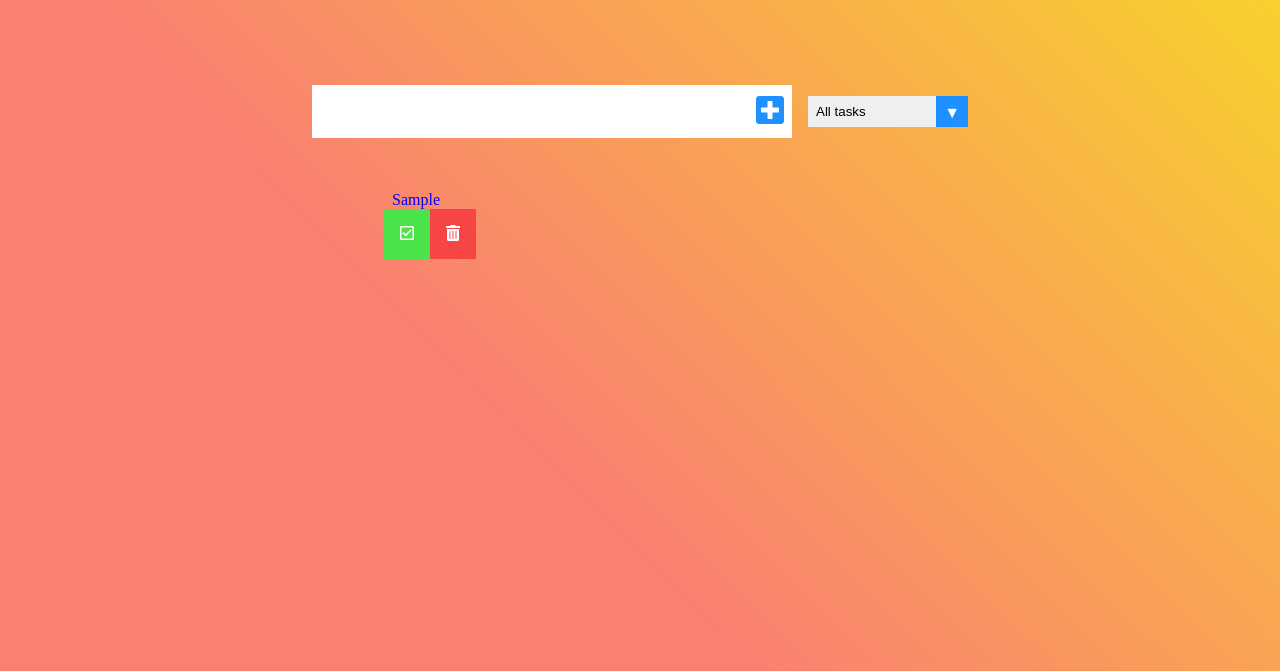
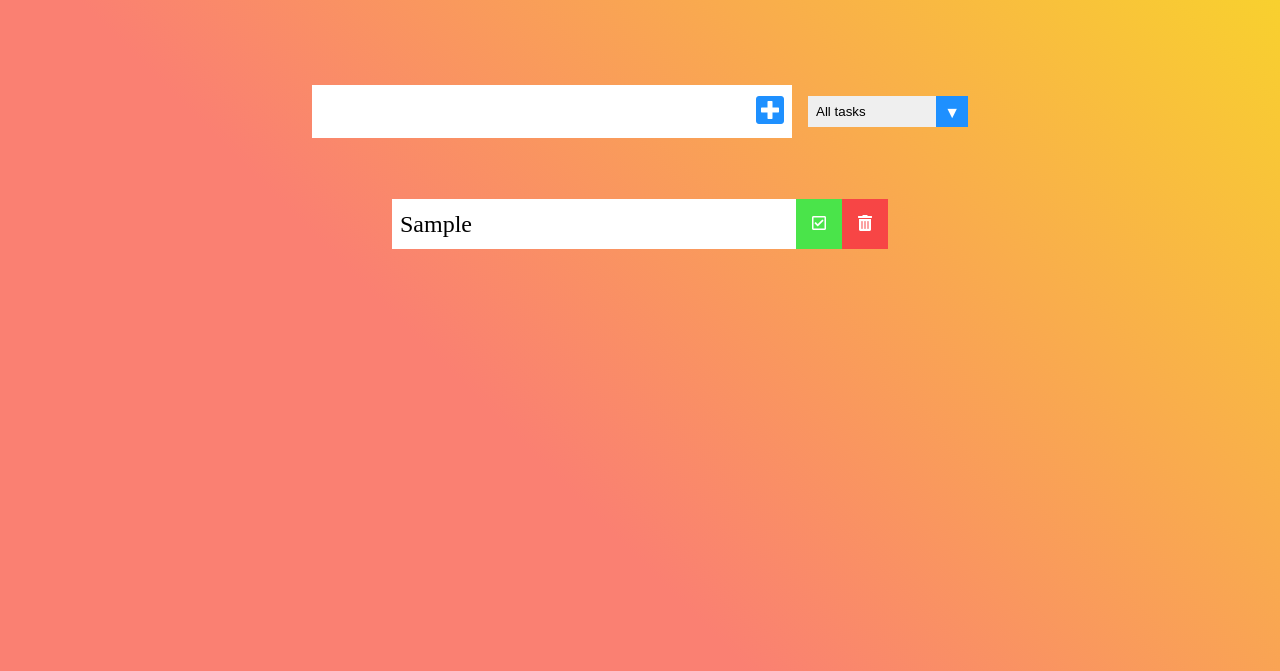
Before and after one commit to Avichai11Greenblum/TO-Do-list-JS-vanila, a plain HTML site: page TDL/index.html in a window 1280 px wide. Both pictures are taken after typing "Sample" into the empty fields and a click on the button 770 px from the left and 240 px from the top of the page. Shown: the part 129-800 px from the top of the page. Drawn offline with Linux system fonts and the light colour scheme.

Commit message:
Update style.css

```diff
--- a/TDL/style.css
+++ b/TDL/style.css
@@ -52,7 +52,7 @@ form button:hover {
     min-width: 40%;
     list-style: none;
 }
-.missions {
+.mission {
     margin: 0.5rem;
     background: linear-gradient(to left, white 50%, rgb(255, 79, 79) 50%);
     background-size: 200% 100%;
@@ -64,7 +64,7 @@ form button:hover {
     align-items: center;
     transition: 600ms all ease;
 }
-.missions li {
+.mission li {
     flex: 1;
 }
 
```
